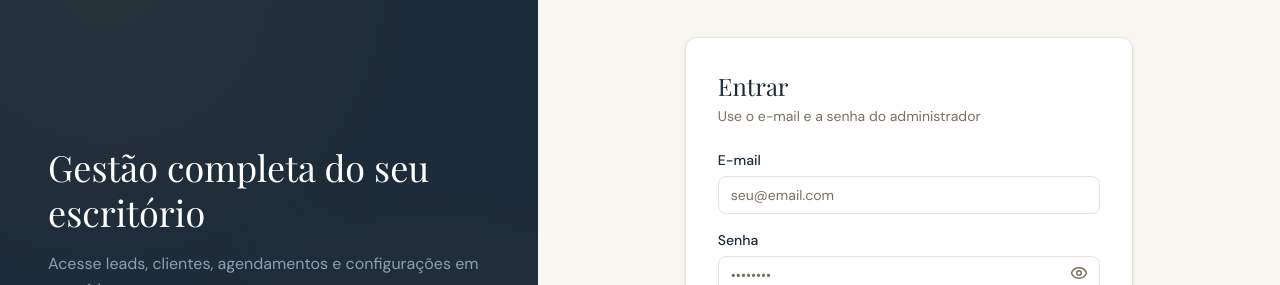
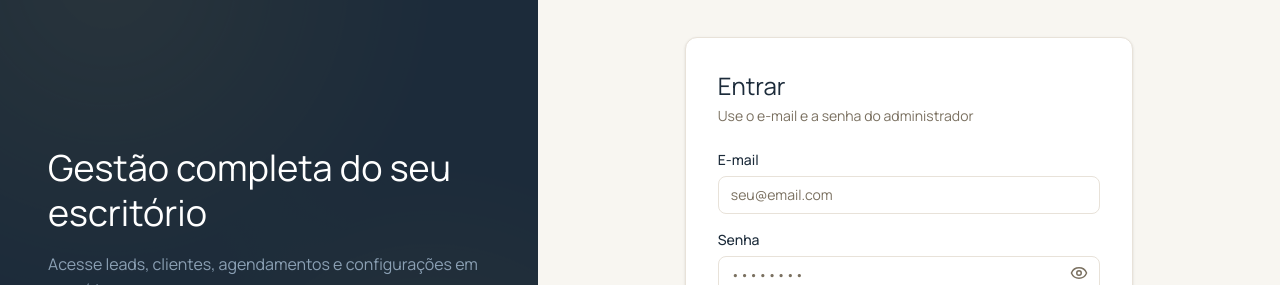
Before and after one commit to Jonatanresende/advocacia-sistema, a React (Vite) app: page /login in a window 1280 px wide. Shown: the part 182-467 px from the top of the page. Built offline with nearby package versions, Linux system fonts and the light colour scheme; no server answers.

Commit message:
Atualiza tipografia do sistema

```diff
--- a/index.html
+++ b/index.html
@@ -7,7 +7,7 @@
     <meta name="description" content="Sistema de gestão para escritório de advocacia — leads, clientes, agendamentos e dashboard." />
     <link rel="preconnect" href="https://fonts.googleapis.com" />
     <link rel="preconnect" href="https://fonts.gstatic.com" crossorigin />
-    <link href="https://fonts.googleapis.com/css2?family=Playfair+Display:wght@400;500;600;700&family=DM+Sans:wght@300;400;500;600&display=swap" rel="stylesheet" />
+    <link href="https://fonts.googleapis.com/css2?family=Manrope:wght@400;500;600;700&display=swap" rel="stylesheet" />
     <title>Sistema Advocacia</title>
   </head>
   <body>
--- a/src/index.css
+++ b/src/index.css
@@ -58,7 +58,7 @@
   margin: 0;
   background-color: var(--bg-base);
   color: var(--text-main);
-  font-family: 'DM Sans', sans-serif;
+  font-family: 'Manrope', sans-serif;
   -webkit-font-smoothing: antialiased;
   transition: background-color 0.2s, color 0.2s;
 }
@@ -66,5 +66,5 @@
 h1,
 h2,
 h3 {
-  font-family: 'Playfair Display', serif;
+  font-family: 'Manrope', sans-serif;
 }
--- a/tailwind.config.js
+++ b/tailwind.config.js
@@ -5,8 +5,8 @@
   theme: {
     extend: {
       fontFamily: {
-        display: ['Playfair Display', 'serif'],
-        sans: ['DM Sans', 'sans-serif'],
+        display: ['Manrope', 'sans-serif'],
+        sans: ['Manrope', 'sans-serif'],
       },
       colors: {
         accent: '#C9A84C',
```
